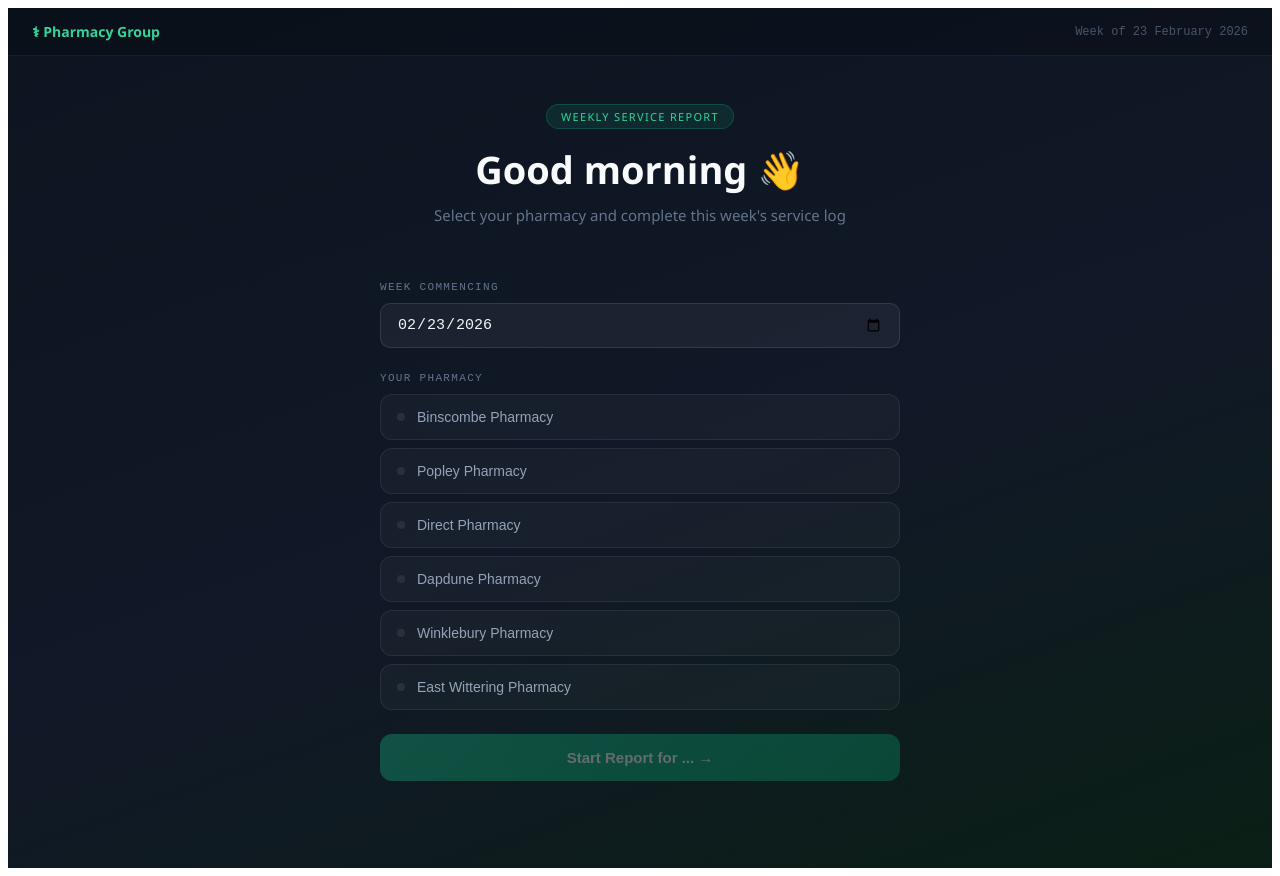
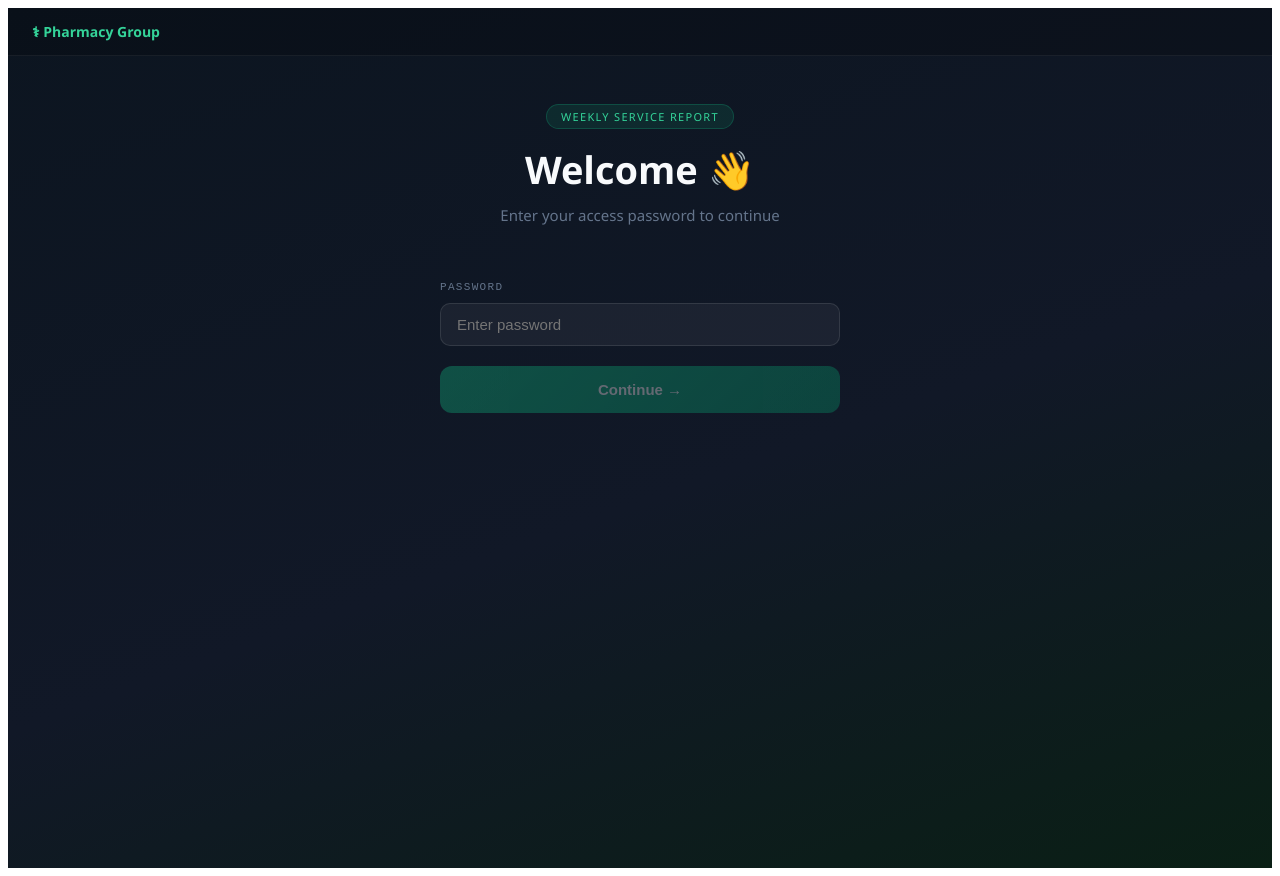
Before and after one commit to Preetesh341/Pharmacy-Reporting, a React (Vite) app: page / in a window 1280 px wide. Built offline with nearby package versions, Linux system fonts and the light colour scheme.

Commit message:
Update PharmacyEntry.jsx

```diff
--- a/src/PharmacyEntry.jsx
+++ b/src/PharmacyEntry.jsx
@@ -64,7 +64,9 @@ export default function PharmacyEntry() {
   const [submitted, setSubmitted] = useState(false);
   const [loading, setLoading] = useState(false);
   const [alreadySubmitted, setAlreadySubmitted] = useState(false);
-  const [step, setStep] = useState(1);
+  const [step, setStep] = useState(0);
+  const [passwordInput, setPasswordInput] = useState("");
+  const [passwordError, setPasswordError] = useState(false);
   const [expandedCats, setExpandedCats] = useState({});
 
   useEffect(() => {
@@ -135,6 +137,16 @@ export default function PharmacyEntry() {
     setExpandedCats(prev => ({ ...prev, [cat]: !prev[cat] }));
   }
 
+  function handlePassword() {
+    if (passwordInput === "PharmacyLink") {
+      setStep(1);
+      setPasswordError(false);
+    } else {
+      setPasswordError(true);
+      setPasswordInput("");
+    }
+  }
+
   async function handleSubmit() {
     if (!pharmacy) return;
     setLoading(true);
@@ -184,6 +196,45 @@ export default function PharmacyEntry() {
           </div>
           <button style={S.ghostBtn} onClick={() => { setSubmitted(false); setStep(1); setPharmacy(""); }}>
             ← Submit Another Pharmacy
+          </button>
+        </div>
+      </div>
+    );
+  }
+
+  if (step === 0) {
+    return (
+      <div style={S.page}>
+        <div style={S.topBar}>
+          <span style={S.brand}>⚕ Pharmacy Group</span>
+        </div>
+        <div style={S.heroSection}>
+          <div style={S.heroBadge}>Weekly Service Report</div>
+          <h1 style={S.heroTitle}>Welcome 👋</h1>
+          <p style={S.heroSub}>Enter your access password to continue</p>
+        </div>
+        <div style={{ maxWidth:400, margin:"0 auto", padding:"0 20px" }}>
+          <div style={S.cardLabel}>Password</div>
+          <input
+            type="password"
+            placeholder="Enter password"
+            value={passwordInput}
+            onChange={e => { setPasswordInput(e.target.value); setPasswordError(false); }}
+            onKeyDown={e => e.key === "Enter" && handlePassword()}
+            style={{ ...S.dateInput, marginBottom: passwordError ? 8 : 20, borderColor: passwordError ? "#f87171" : "rgba(255,255,255,0.1)" }}
+            autoFocus
+          />
+          {passwordError && (
+            <div style={{ color:"#f87171", fontSize:13, marginBottom:16, textAlign:"center" }}>
+              Incorrect password — please try again
+            </div>
+          )}
+          <button
+            style={{ ...S.primaryBtn, ...(passwordInput ? {} : S.primaryBtnOff) }}
+            disabled={!passwordInput}
+            onClick={handlePassword}
+          >
+            Continue →
           </button>
         </div>
       </div>
```
